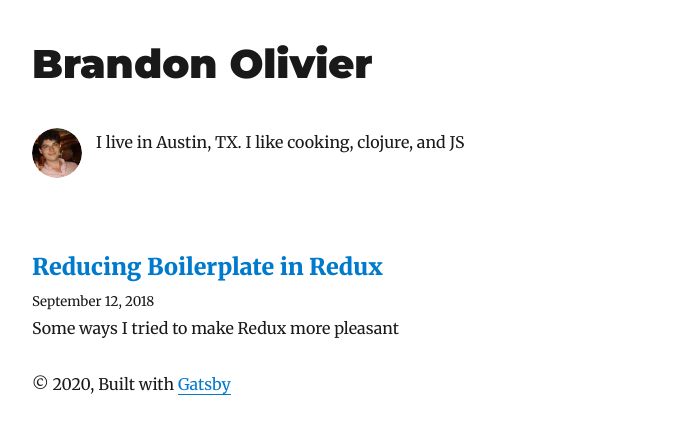
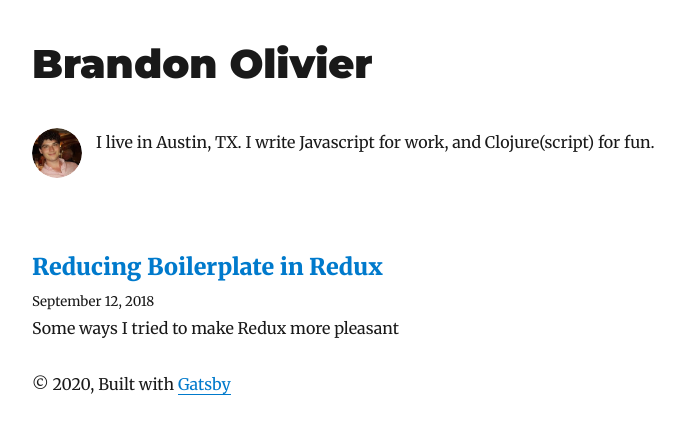
Before and after one commit to bolivier/bolivier.github.io, a Gatsby site: page / in a window 1280 px wide. Shown: the whole page, without its empty margins (293-978 px from the left). Built offline with nearby package versions, Linux system fonts and the light colour scheme; Gatsby itself is replaced by a stand-in of ours; some packages are replaced by stand-ins of ours.

Commit message:
Update description

```diff
--- a/src/components/bio.js
+++ b/src/components/bio.js
@@ -53,7 +53,7 @@ const Bio = () => {
           borderRadius: `50%`,
         }}
       />
-      <p>I live in Austin, TX. I like cooking, clojure, and JS</p>
+      <p>I live in Austin, TX. I write Javascript for work, and Clojure(script) for fun.</p>
     </div>
   )
 }
```
